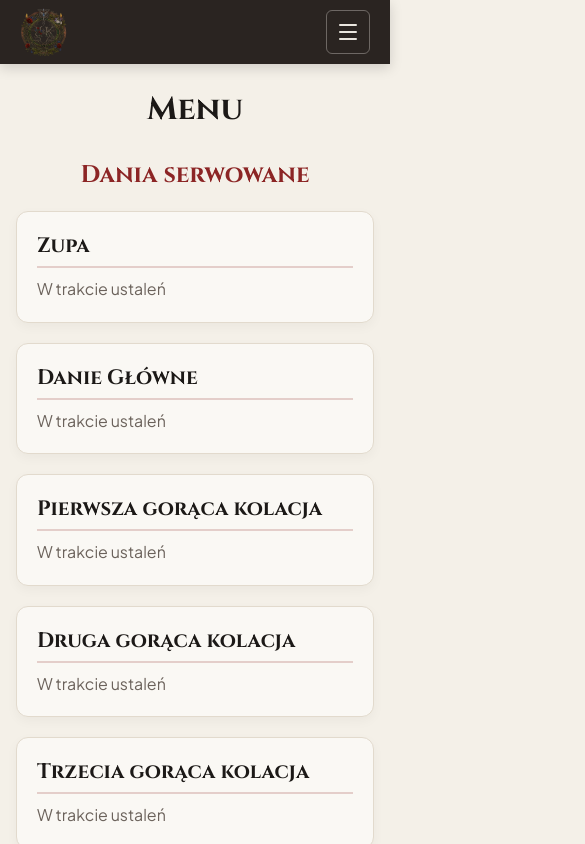
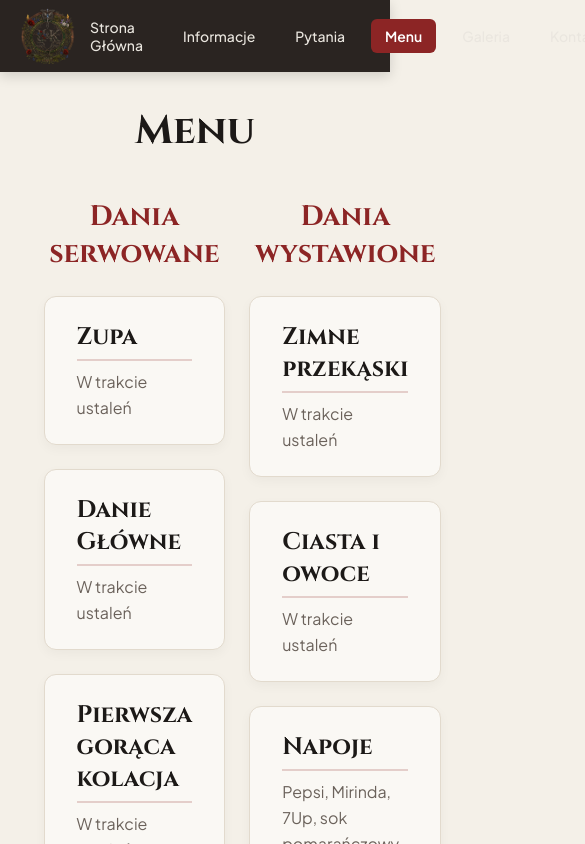
Before and after one commit to Ulszka/jaskiniaSoltysa, a React (Vite) app: page /menu in a window 390 px wide. Shown: the top 844 px of the page, 585 px wide, since content can reach past the window. Built offline with nearby package versions, Linux system fonts and the light colour scheme.

Commit message:
Cleaning code to start again on mobile friendly part

```diff
--- a/src/components/Navbar/Navbar.scss
+++ b/src/components/Navbar/Navbar.scss
@@ -92,52 +92,3 @@
     cursor: pointer;
   }
 }
-
-@media (max-width: 750px) {
-  .site-header {
-    .header-container {
-      height: 4rem;
-    }
-
-    .brand-link img {
-      max-width: 9rem;
-      height: 3rem;
-    }
-
-    .menu-toggle {
-      display: flex;
-    }
-
-    .nav-links {
-      display: none;
-      position: absolute;
-      top: 4rem;
-      left: 0;
-      right: 0;
-      padding: 0.75rem 1.25rem 1rem;
-      margin: 0;
-      flex-direction: column;
-      align-items: stretch;
-      gap: 0.25rem;
-      background-color: #2A2421;
-      box-shadow: 0 8px 12px rgba(0, 0, 0, 0.15);
-
-      &.is-open {
-        display: flex;
-      }
-
-      .nav-item,
-      .lang-button {
-        width: 100%;
-        margin: 0;
-        padding: 0.75rem 1rem;
-        text-align: left;
-      }
-
-      .lang-button {
-        margin-top: 0.25rem;
-        text-align: center;
-      }
-    }
-  }
-}
--- a/src/pages/Contact/Contact.scss
+++ b/src/pages/Contact/Contact.scss
@@ -1,20 +1,15 @@
 .contact-container {
-  width: 90%;
+  width: max(90%);
   margin: 0 auto;
   padding: 2rem 1.5rem;
 }
 
 .contact-layout {
   display: flex;
-  flex-direction: column;
+  flex-direction: row;
   gap: 2.5rem;
   align-items: center;
-
-  @media (min-width: 890px) {
-    flex-direction: row;
-    justify-content: space-between;
-    align-items: center;
-  }
+  justify-content: space-between;
 
   .contact-content {
     flex: 1;
@@ -56,22 +51,3 @@
     }
   }
 }
-
-@media (max-width: 700px) {
-  .contact-container {
-    width: 100%;
-    padding: 1.5rem 1rem 2rem;
-  }
-
-  .contact-layout {
-    gap: 1.75rem;
-
-    .contact-content .contact-description {
-      font-size: 1rem;
-    }
-
-    .contact-image-wrapper img {
-      border-radius: 0.5rem;
-    }
-  }
-}
--- a/src/pages/Faq/Faq.scss
+++ b/src/pages/Faq/Faq.scss
@@ -1,5 +1,5 @@
 .faq-container {
-  max-width: 52rem;
+  width: max(90%);
   margin: 0 auto;
   padding: 2rem 1.5rem;
 }
@@ -44,32 +44,3 @@
     }
   }
 }
-
-@media (max-width: 700px) {
-  .faq-container {
-    width: 100%;
-    padding: 1.5rem 1rem 2rem;
-  }
-
-  .faq-content {
-    .faq-page-title {
-      font-size: 1.9rem;
-      margin-bottom: 1.75rem;
-      padding-bottom: 0.75rem;
-    }
-
-    .faq-list {
-      gap: 1.75rem;
-    }
-
-    .faq-item {
-      .faq-question {
-        font-size: 1.2rem;
-      }
-
-      .faq-answer {
-        font-size: 1rem;
-      }
-    }
-  }
-}
--- a/src/pages/Gallery/Gallery.scss
+++ b/src/pages/Gallery/Gallery.scss
@@ -1,20 +1,15 @@
 .gallery-container {
-  width: 90%;
+  width: max(90%);
   margin: 0 auto;
   padding: 2rem 1.5rem;
 }
 
 .gallery-layout {
   display: flex;
-  flex-direction: column;
+  flex-direction: row;
   gap: 2.5rem;
   align-items: center;
-
-  @media (min-width: 890px) {
-    flex-direction: row;
-    justify-content: space-between;
-    align-items: center;
-  }
+  justify-content: space-between;
 
   .gallery-content {
     flex: 1;
@@ -53,22 +48,3 @@
     }
   }
 }
-
-@media (max-width: 700px) {
-  .gallery-container {
-    width: 100%;
-    padding: 1.5rem 1rem 2rem;
-  }
-
-  .gallery-layout {
-    gap: 1.75rem;
-
-    .gallery-content .gallery-description {
-      font-size: 1rem;
-    }
-
-    .gallery-image-wrapper img {
-      border-radius: 0.5rem;
-    }
-  }
-}
--- a/src/pages/Home/Home.scss
+++ b/src/pages/Home/Home.scss
@@ -1,19 +1,15 @@
 .home-container {
-  width: 90%;
+  width: max(90%);
   margin: 0 auto;
   padding: 2rem 1.5rem;
 }
 
 .hero-layout {
   display: flex;
-  flex-direction: column;
+  flex-direction: row;
   gap: 2.5rem;
   align-items: center;
-
-  @media (min-width: 890px) {
-    flex-direction: row;
-    justify-content: space-between;
-  }
+  justify-content: space-between;
 
   .hero-content {
     flex: 1;
@@ -66,22 +62,3 @@
     }
   }
 }
-
-@media (max-width: 700px) {
-  .home-container {
-    width: 100%;
-    padding: 1.5rem 1rem 2rem;
-  }
-
-  .hero-layout {
-    gap: 1.75rem;
-
-    .hero-content .card-title {
-      font-size: 1.75rem;
-    }
-
-    .hero-image-wrapper img {
-      border-radius: 0.5rem;
-    }
-  }
-}
--- a/src/pages/Info/Info.scss
+++ b/src/pages/Info/Info.scss
@@ -1,18 +1,14 @@
 .info-container {
-  width: 90%;
+  width: max(90%);
   margin: 0 auto;
   padding: 2rem 1.5rem;
 }
 
 .info-grid {
   display: grid;
-  grid-template-columns: 1fr;
+  grid-template-columns: 1fr 1fr;
   gap: 2rem;
   align-items: stretch;
-
-  @media (min-width: 890px) {
-    grid-template-columns: 1fr 1fr;
-  }
 }
 
 .info-column {
@@ -72,27 +68,3 @@
     }
   }
 }
-
-@media (max-width: 700px) {
-  .info-container {
-    width: 100%;
-    padding: 1.5rem 1rem 2rem;
-  }
-
-  .info-grid {
-    gap: 1.25rem;
-  }
-
-  .info-column {
-    padding: 1.25rem;
-    border-radius: 0.75rem;
-
-    .column-text {
-      margin-bottom: 1.25rem;
-
-      .column-title {
-        font-size: 1.4rem;
-      }
-    }
-  }
-}
--- a/src/pages/Menu/Menu.scss
+++ b/src/pages/Menu/Menu.scss
@@ -1,6 +1,5 @@
 .menu-container {
-  width: 90%;
-  max-width: 75rem;
+  width: max(90%);
   margin: 0 auto;
   padding: 2rem 1.5rem;
 }
@@ -22,13 +21,9 @@
   .menu-columns {
     width: 100%;
     display: flex;
-    flex-direction: column;
+    flex-direction: row;
     gap: 1.5rem;
-
-    @media (min-width: 890px) {
-      flex-direction: row;
-      align-items: flex-start;
-    }
+    align-items: flex-start;
 
     .menu-column {
       flex: 1;
@@ -72,37 +67,3 @@
     }
   }
 }
-
-@media (max-width: 700px) {
-  .menu-container {
-    width: 100%;
-    padding: 1.5rem 1rem 2rem;
-  }
-
-  .menu-content {
-    .menu-page-title {
-      font-size: 2rem;
-      margin-bottom: 1.75rem;
-    }
-
-    .menu-columns {
-      gap: 1.25rem;
-
-      .menu-column {
-        gap: 1.25rem;
-
-        .menu-column-title {
-          font-size: 1.5rem;
-        }
-      }
-
-      .menu-item {
-        padding: 1.25rem;
-
-        .menu-category {
-          font-size: 1.3rem;
-        }
-      }
-    }
-  }
-}
--- a/src/styles/global.scss
+++ b/src/styles/global.scss
@@ -1,4 +1,8 @@
 @import url('https://fonts.googleapis.com/css2?family=Cinzel:wght@600;700&family=Plus+Jakarta+Sans:wght@400;500;600&display=swap');
+
+:root {
+  --content-max-width: 750px;
+}
 
 * {
   box-sizing: border-box;
@@ -13,6 +17,10 @@ body {
   min-height: 100vh;
 }
 
+.main-wrapper {
+  width: 100%;
+}
+
 a {
   text-decoration: none;
   color: inherit;
```
